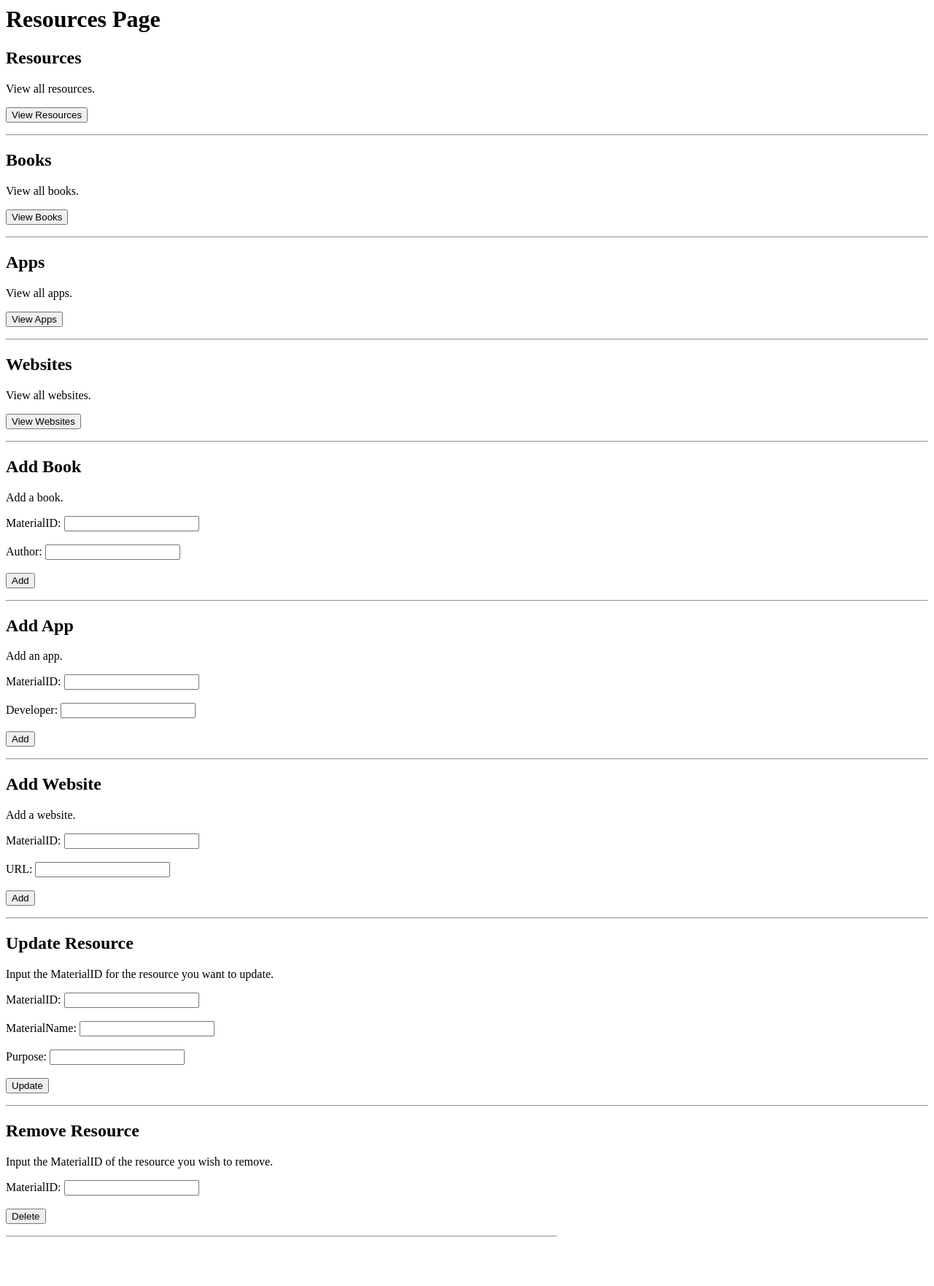
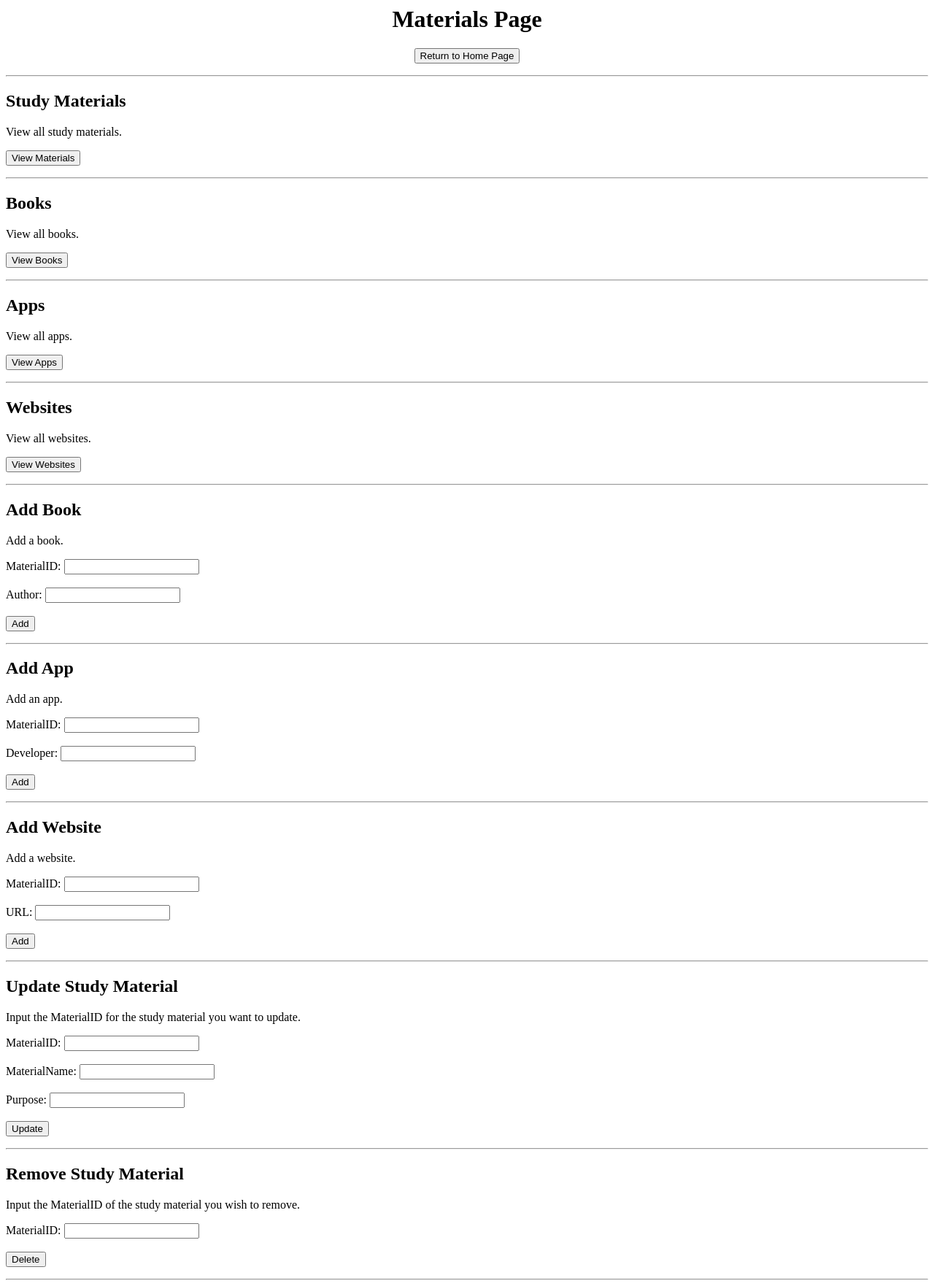
Before and after one commit to sohbatSandhu/Lingo-Exchange, a PHP site: page /materials.php in a window 1280 px wide. Shown: the whole page at 73% size. Before the commit the page ends 1695 px from the top, so only its background shows below. Run offline with PHP 8.4, Linux system fonts and the light colour scheme.

Commit message:
added back to home page + reword resources to mat

```diff
--- a/code/materials.php
+++ b/code/materials.php
@@ -1,14 +1,4 @@
-<!-- Test Oracle file for UBC CPSC304
-  Created by Jiemin Zhang
-  Modified by Simona Radu
-  Modified by Jessica Wong (2018-06-22)
-  Modified by Jason Hall (23-09-20)
-  This file shows the very basics of how to execute PHP commands on Oracle.
-  Specifically, it will drop a table, create a table, insert values update
-  values, and then query for values
-  IF YOU HAVE A TABLE CALLED "demoTable" IT WILL BE DESTROYED
-
-  The script assumes you already have a server set up All OCI commands are
+<!-- Resources Page - The script assumes you already have a server set up All OCI commands are
   commands to the Oracle libraries. To get the file to work, you must place it
   somewhere where your Apache server can run it, and you must rename it to have
   a ".php" extension. You must also change the username and password on the
@@ -51,13 +41,20 @@ $show_debug_alert_messages = False; // show which methods are being triggered (s
 </style>
 
 <body>
-	<h1>Resources Page</h1>
+	<h1 style="text-align:center">Materials Page</h1>
+	<div style="text-align:center">
+		<form method="POST" action="home.php">
+			<input type="hidden" id="home" name="home">
+			<input type="submit" value="Return to Home Page">
+		</form>
+	</div>
+	<hr />
 
-	<h2>Resources</h2>
-	<p>View all resources.</p>
+	<h2>Study Materials</h2>
+	<p>View all study materials.</p>
 	<form method="GET" action="materials.php">
 		<input type="hidden" id="displayAllMatRequest" name="displayAllMatRequest">
-		<input type="submit" value="View Resources" name="displayAllMat"></p>
+		<input type="submit" value="View Materials" name="displayAllMat"></p>
 	</form>
 	<hr />
 
@@ -115,8 +112,8 @@ $show_debug_alert_messages = False; // show which methods are being triggered (s
 	</form>
 	<hr />
 
-	<h2>Update Resource</h2>
-	<p>Input the MaterialID for the resource you want to update.</p>
+	<h2>Update Study Material</h2>
+	<p>Input the MaterialID for the study material you want to update.</p>
 	<form method="POST" action="materials.php">
 		<input type="hidden" id="updateMatRequest" name="updateMatRequest">
 		MaterialID: <input type="text" name="mid"> <br /><br />
@@ -126,8 +123,8 @@ $show_debug_alert_messages = False; // show which methods are being triggered (s
 	</form>
 	<hr />
 
-	<h2>Remove Resource</h2>
-	<p>Input the MaterialID of the resource you wish to remove.</p>
+	<h2>Remove Study Material</h2>
+	<p>Input the MaterialID of the study material you wish to remove.</p>
 	<form method="POST" action="materials.php">
 		<input type="hidden" id="deleteMatRequest" name="deleteMatRequest">
 		MaterialID: <input type="text" name="mid"> <br /><br />
@@ -244,13 +241,14 @@ $show_debug_alert_messages = False; // show which methods are being triggered (s
 
 	function printAllMaterials($result)
 	{ //prints all resources from a select statement
-		echo "<br>Resources:<br>";
+		echo "<br>Study Materials:<br>";
 		echo "<table>";
 		echo "<tr>
 			<th>MaterialID</th>
 			<th>MaterialName</th>
 			<th>Purpose</th>
 		</tr>";
+
 		while ($row = OCI_Fetch_Array($result, OCI_BOTH)) {
 			echo "<tr>
 				<td>" . $row[0] . "</td>
@@ -270,6 +268,7 @@ $show_debug_alert_messages = False; // show which methods are being triggered (s
 			<th>MaterialName</th>
 			<th>Author</th>
 		</tr>";
+
 		while ($row = OCI_Fetch_Array($result, OCI_BOTH)) {
 			echo "<tr>
 				<td>" . $row[0] . "</td>
@@ -289,6 +288,7 @@ $show_debug_alert_messages = False; // show which methods are being triggered (s
 			<th>MaterialName</th>
 			<th>Developer</th>
 		</tr>";
+
 		while ($row = OCI_Fetch_Array($result, OCI_BOTH)) {
 			echo "<tr>
 				<td>" . $row[0] . "</td>
@@ -376,7 +376,6 @@ $show_debug_alert_messages = False; // show which methods are being triggered (s
 		);
 
 		$result = executeBoundSQL("INSERT INTO Book VALUES (:bind1, :bind2)", $alltuples);
-
 		oci_commit($db_conn);
 
 		if ($result["success"] == TRUE && $matResult["success"] == TRUE) {
@@ -546,7 +545,6 @@ $show_debug_alert_messages = False; // show which methods are being triggered (s
 			} else if(array_key_exists('displayAllWebsitesRequest', $_GET)) {
 				handleDisplayAllWebsitesRequest();
 			}
-
 			disconnectFromDB();
 		}
 	}
```
